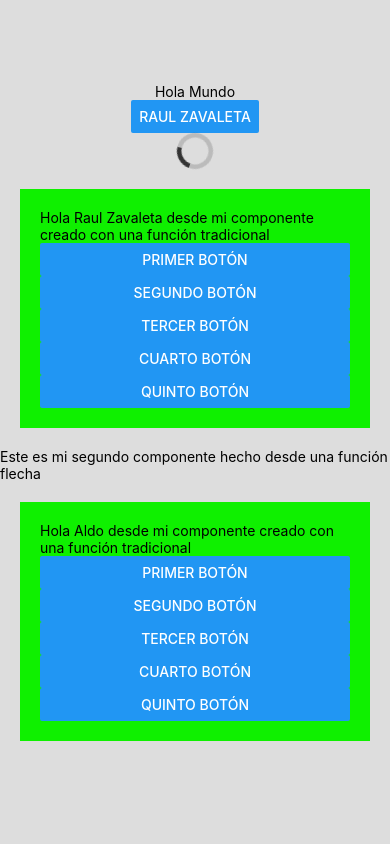
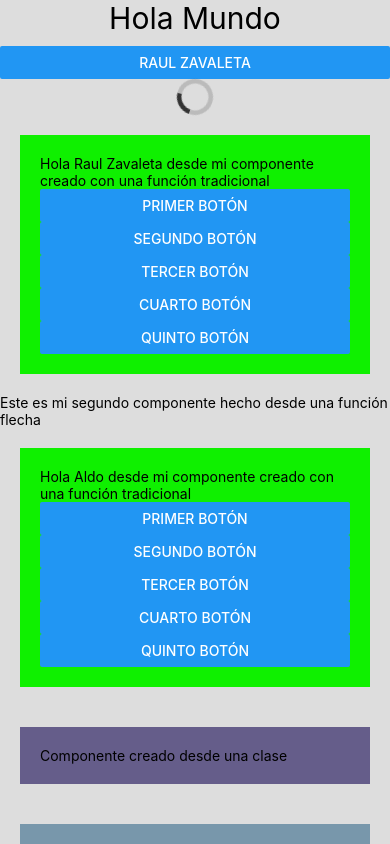
Before and after one commit to zavaletamx/desarrollo-movil-multiplataforma, a React Native app: screen / in a window 390 px wide. Built offline with nearby package versions, Linux system fonts and the light colour scheme.

Commit message:
exportación e importación de componentes en reactNative

```diff
--- a/App.js
+++ b/App.js
@@ -3,10 +3,21 @@ import { StatusBar } from 'expo-status-bar';
 import {
 	ActivityIndicator,
 	Button,
+	SafeAreaView,
+	ScrollView,
 	StyleSheet,
 	Text,
 	View,
+	Platform,
 } from 'react-native';
+
+/*
+Importamos nuestros componentes personalizados
+indicamos como lo vamos a llamar y de donde viene
+*/
+import ComponenteUno from './src/ComponenteUno';
+import ComponenteDos from './src/ComponenteDos';
+import ComponenteTres from './src/ComponenteTres';
 
 /*
 Los componentes en ReactNative permiten
@@ -59,10 +70,34 @@ export default function App() {
     */
 
 	return (
-		<View style={styles.container}>
-			<Text>Hola Mundo</Text>
+		<SafeAreaView style={styles.container}>
+			<ScrollView>
+				{/*
+                Si el dispoiitivo es Android, agregamos un
+                margen de 40 puntos, de lo contrario
+                no agregamso margen
+                */}
+				<View
+					style={{
+						marginTop:
+							Platform.OS === 'android'
+								? 40
+								: 0,
+					}}
+				/>
+				<Text
+					style={{
+						alignSelf: 'center',
+						fontSize: 30,
+						marginBottom: 10,
+					}}>
+					Hola Mundo
+				</Text>
 				<Button title={nombre} />
-			<ActivityIndicator size='large' color='#333' />
+				<ActivityIndicator
+					size='large'
+					color='#333'
+				/>
 
 				{/* Comentario dentro de Return */}
 
@@ -78,8 +113,17 @@ export default function App() {
 
 				<ComponenteDos />
 
+				<ComponenteTres color='#655D8A' />
+
+				<ComponenteTres color='#7897AB' />
+
+				<ComponenteTres color='#D885A3' />
+
+				<ComponenteTres color='#FDCEB9' />
+
 				<StatusBar style='dark' />
-		</View>
+			</ScrollView>
+		</SafeAreaView>
 	);
 }
 
@@ -99,63 +143,6 @@ props donde residen todos los elementos de tipo prop
 que se asignen a un componente
 */
 
-function ComponenteUno(props) {
-	console.log(props);
-
-	return (
-		<View
-			style={{
-				margin: 20,
-				padding: 20,
-				backgroundColor: '#0FF000',
-			}}>
-			<Text>
-				Hola {props.nombreUsuario} desde mi
-				componente creado con una función
-				tradicional
-			</Text>
-
-			<Button title={props.textoBotones[0]} />
-			<Button title={props.textoBotones[1]} />
-			<Button title={props.textoBotones[2]} />
-			<Button title={props.textoBotones[3]} />
-			<Button title={props.textoBotones[4]} />
-		</View>
-	);
-}
-
-/*
-Componente desde una función flecha
-*/
-const ComponenteDos = () => {
-	const arrTextosBotones = [
-		'Primer Botón',
-		'Segundo Botón',
-		'Tercer Botón',
-		'Cuarto Botón',
-		'Quinto Botón',
-	];
-
-	return (
-		<View>
-			<Text>
-				Este es mi segundo componente hecho desde
-				una función flecha
-			</Text>
-
-			<ComponenteUno
-				nombreUsuario={'Aldo'}
-				textoPrimerBoton='Primer botón'
-				textoSegundoBoton='Segundo botón'
-				textoTecerBoton='Segundo botón'
-				textoCuartoBoton='Segundo botón'
-				textoQuintoBoton='Segundo botón'
-				textoBotones={arrTextosBotones}
-			/>
-		</View>
-	);
-};
-
 const styles = StyleSheet.create({
 	container: {
 		flex: 1,
--- /dev/null
+++ b/src/ComponenteDos.js
@@ -0,0 +1,36 @@
+import React from 'react';
+import { Text, View } from 'react-native';
+import ComponenteUno from './ComponenteUno';
+/*
+Componente desde una función flecha
+*/
+const ComponenteDos = (props) => {
+	const arrTextosBotones = [
+		'Primer Botón',
+		'Segundo Botón',
+		'Tercer Botón',
+		'Cuarto Botón',
+		'Quinto Botón',
+	];
+
+	return (
+		<View>
+			<Text>
+				Este es mi segundo componente hecho desde
+				una función flecha
+			</Text>
+
+			<ComponenteUno
+				nombreUsuario={'Aldo'}
+				textoPrimerBoton='Primer botón'
+				textoSegundoBoton='Segundo botón'
+				textoTecerBoton='Segundo botón'
+				textoCuartoBoton='Segundo botón'
+				textoQuintoBoton='Segundo botón'
+				textoBotones={arrTextosBotones}
+			/>
+		</View>
+	);
+};
+
+export default ComponenteDos;
--- /dev/null
+++ b/src/ComponenteTres.js
@@ -0,0 +1,43 @@
+import React from 'react';
+import { Text, View } from 'react-native';
+/*
+Componente por medio de una clase
+En caso de los componentes creado a partir de una clase,
+es necesario heredar de React.Componente y debemos invocar
+al constructor de dicha clase
+ */
+export default class ComponenteTres extends React.Component {
+	/*
+    Inicializamos el acceso a las propiedades
+    de este componente
+    */
+	constructor(props) {
+		super(props);
+	}
+
+	/*
+    El método que permite visualizar
+    (renderizar los componentes)
+    gráficos se llamada render
+    */
+	render() {
+		/*
+        Cuando agregamos el parámetro props al constructor
+        de la clase, podemos acceder a todos los valores
+        del atributo por medio del modificador de contexto this
+        */
+		console.log('Las props de la clase', this.props);
+		return (
+			<View
+				style={{
+					padding: 20,
+					margin: 20,
+					backgroundColor: this.props.color,
+				}}>
+				<Text>
+					Componente creado desde una clase
+				</Text>
+			</View>
+		);
+	}
+}
--- /dev/null
+++ b/src/ComponenteUno.js
@@ -0,0 +1,47 @@
+/*
+La estructura mínima de un componente:
+1.- import React
+2.- retornar como mínimo un componente
+    gráfico
+3.- importar las librerías/componentes
+    que se utilizan en el render
+4.- Exportar el componte para poder
+    importarlo en otros ficheros
+
+Los componentes disponen de un parámetro global llamado
+props donde residen todos los elementos de tipo prop
+que se asignen a un componente
+*/
+
+import React from 'react';
+import { Button, Text, View } from 'react-native';
+
+/*
+export default significa que este componente
+al ser importado por defecto ejecutará  a la
+función ComponenteUno
+*/
+export default function ComponenteUno(props) {
+	console.log(props);
+
+	return (
+		<View
+			style={{
+				margin: 20,
+				padding: 20,
+				backgroundColor: '#0FF000',
+			}}>
+			<Text>
+				Hola {props.nombreUsuario} desde mi
+				componente creado con una función
+				tradicional
+			</Text>
+
+			<Button title={props.textoBotones[0]} />
+			<Button title={props.textoBotones[1]} />
+			<Button title={props.textoBotones[2]} />
+			<Button title={props.textoBotones[3]} />
+			<Button title={props.textoBotones[4]} />
+		</View>
+	);
+}
```
Also changed, not shown: src/practica2/TarjetaPresCs.js (added, +19 -0 lines), src/practica2/TarjetaPresF.js (added, +19 -0 lines), src/practica2/TarjetaPresFF.js (added, +19 -0 lines). Lines whose indentation alone changed are shown as unchanged.
